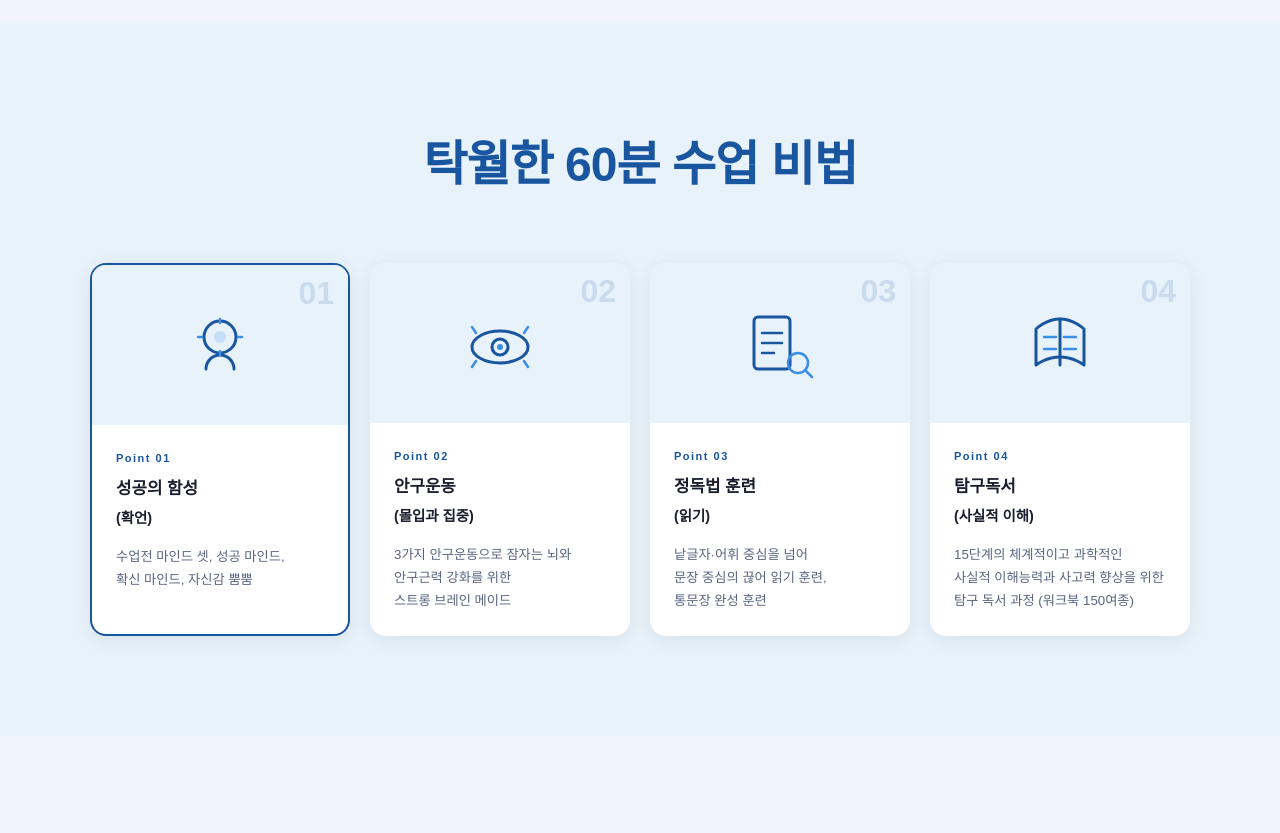
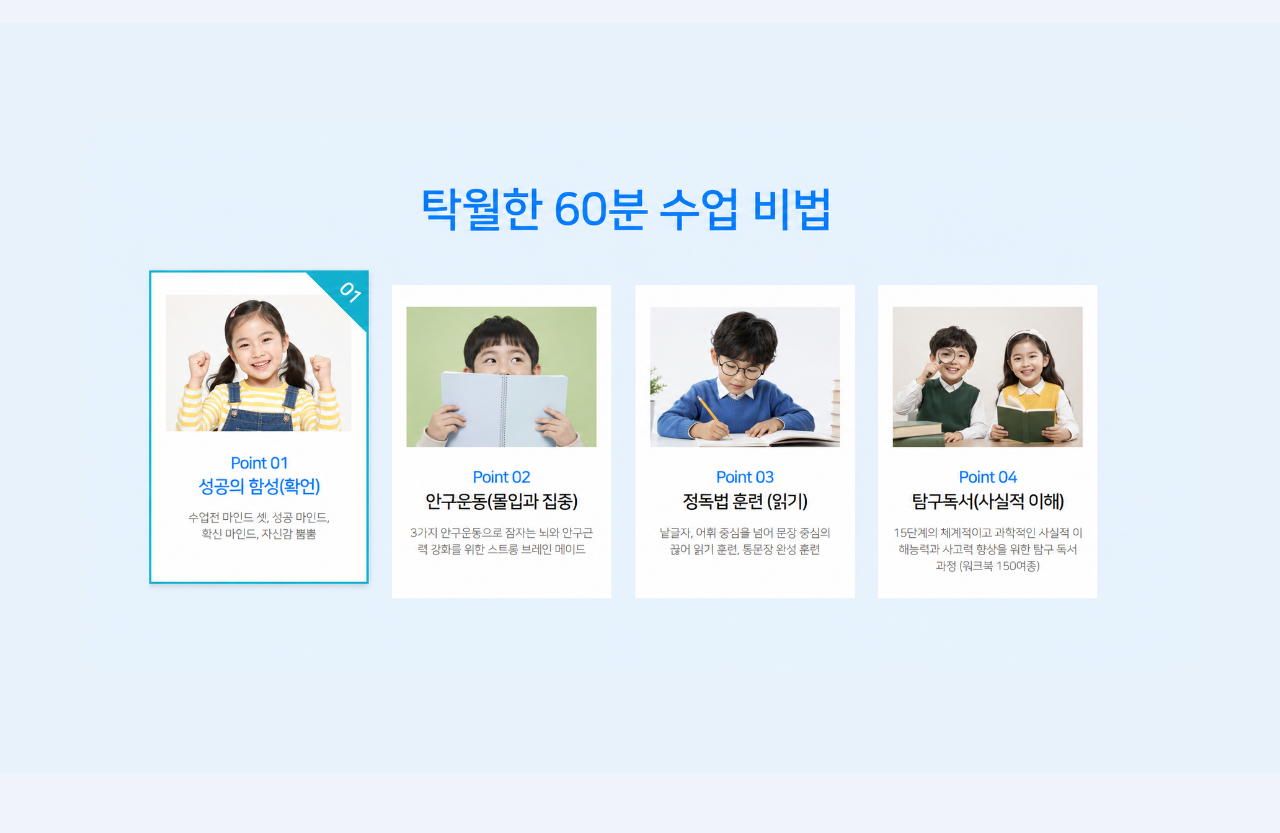
Before and after one commit to hobbytrain80-cmyk/booktongjoin, a plain HTML site: page index.html in a window 1280 px wide. Shown: the part 2620-3453 px from the top of the page. Drawn offline with Linux system fonts and the light colour scheme.

Commit message:
수업 순서 카드 이미지로 교체

```diff
--- a/index.html
+++ b/index.html
@@ -631,10 +631,8 @@
   <!-- CLASS FLOW -->
   <section class="classflow" id="classflow" style="background:#e8f2fb;">
     <div class="container">
-      <div style="text-align:center;margin-bottom:56px;">
-        <h2 style="font-size:clamp(2rem,4vw,3rem);font-weight:900;color:var(--green);letter-spacing:-1px;">탁월한 60분 수업 비법</h2>
-      </div>
-      <div style="display:grid;grid-template-columns:repeat(4,1fr);gap:20px;">
+      <img src="수업순서.png" alt="탁월한 60분 수업 비법" style="width:100%;border-radius:16px;display:block;" />
+      <div style="display:none;grid-template-columns:repeat(4,1fr);gap:20px;">
 
         <!-- Point 01 -->
         <div style="background:#fff;border-radius:16px;overflow:hidden;box-shadow:0 4px 20px rgba(0,0,0,0.07);border:2px solid var(--green);">
```
Also changed, not shown: 수업순서.png (added).
